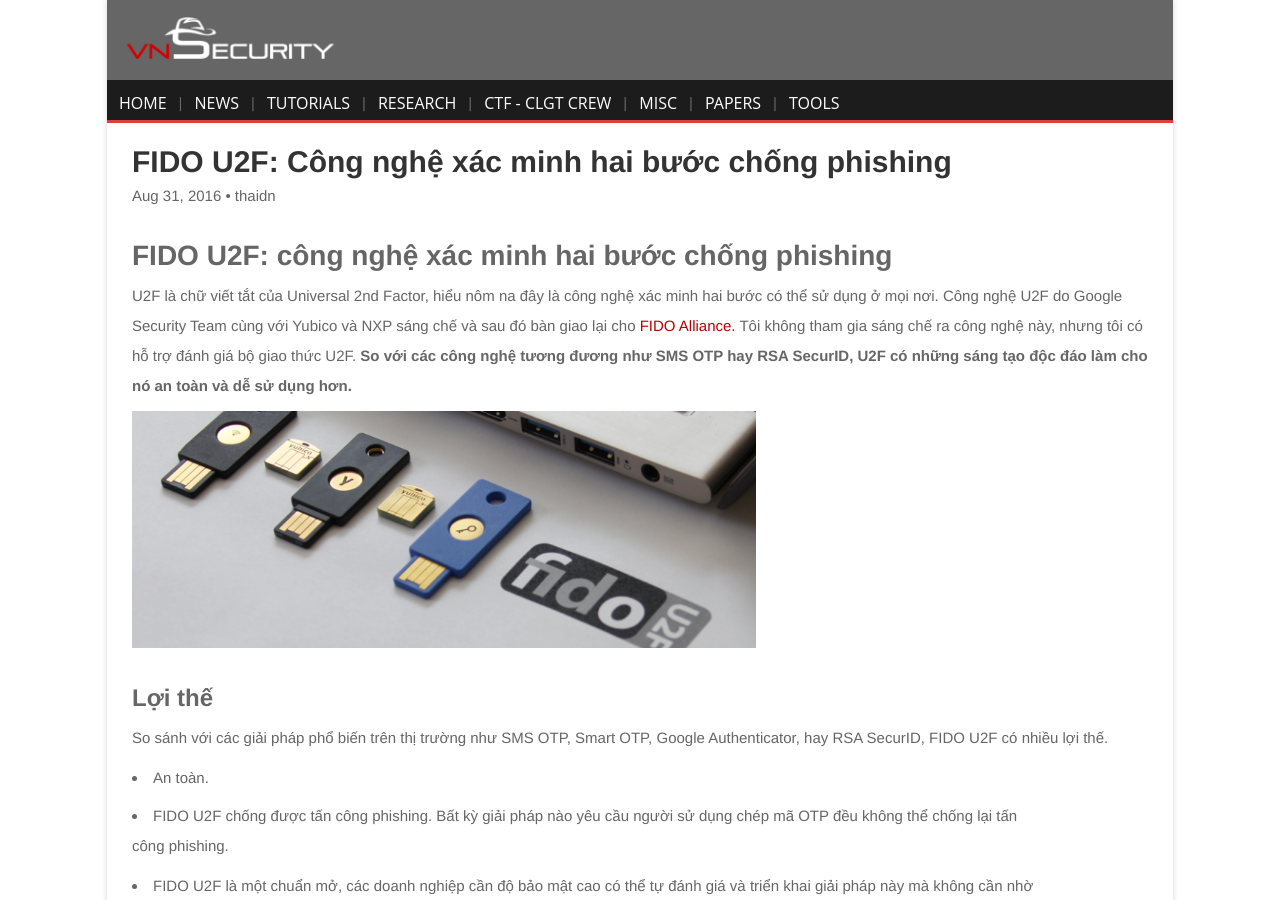
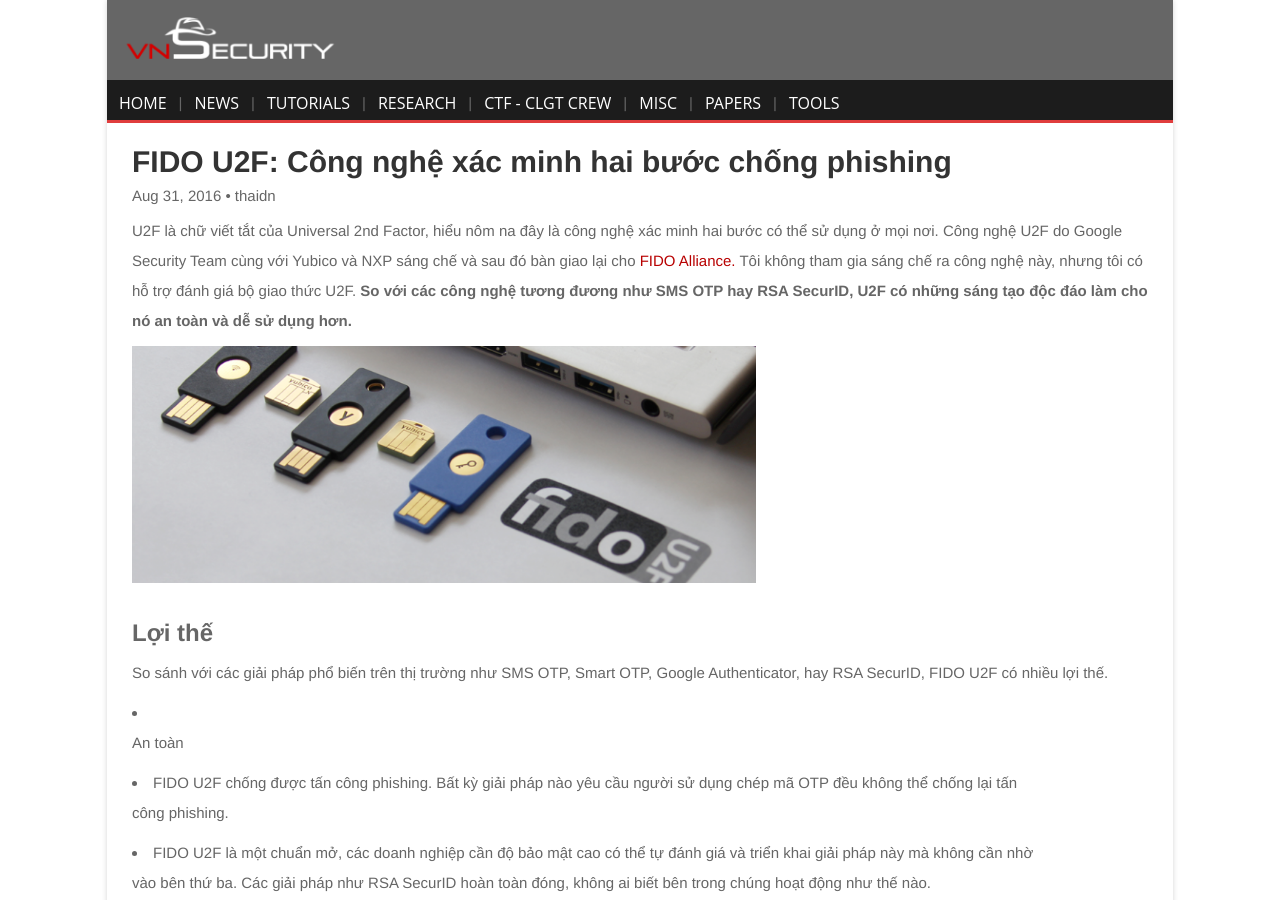
Before and after one commit to VNSECURITY/vnsecurity.github.io, a Jekyll site: the page built from _posts/2016-08-31-FIDO-U2F-cong-nghe-xac-minh-hai-buoc-chong-phishing.md, in a window 1280 px wide and 900 px high. Built offline with Jekyll 4.4.1, drawn with Linux system fonts in a browser that asks for light colours; comment, search, counter and statistics services are not loaded.

Commit message:
Update 2016-08-31-FIDO-U2F-cong-nghe-xac-minh-hai-buoc-chong-phishing.md

```diff
--- a/_posts/2016-08-31-FIDO-U2F-cong-nghe-xac-minh-hai-buoc-chong-phishing.md
+++ b/_posts/2016-08-31-FIDO-U2F-cong-nghe-xac-minh-hai-buoc-chong-phishing.md
@@ -11,8 +11,6 @@
   - phishing
 ---
 
-## FIDO U2F: công nghệ xác minh hai bước chống phishing
-
 U2F là chữ viết tắt của Universal 2nd Factor, hiểu nôm na đây là công nghệ xác minh hai bước có thể sử dụng ở mọi nơi. Công nghệ U2F do Google Security Team cùng với Yubico và NXP sáng chế và sau đó bàn giao lại cho [FIDO Alliance.](https://fidoalliance.org/) Tôi không tham gia sáng chế ra công nghệ này, nhưng tôi có hỗ trợ đánh giá bộ giao thức U2F. **So với các công nghệ tương đương như SMS OTP hay RSA SecurID, U2F có những sáng tạo độc đáo làm cho nó an toàn và dễ sử dụng hơn.**
 
 ![fido u2f](http://vnsecurity.net/assets/2016/08/fido-u2f.png)
@@ -21,9 +19,10 @@
 
 So sánh với các giải pháp phổ biến trên thị trường như SMS OTP, Smart OTP, Google Authenticator, hay RSA SecurID, FIDO U2F có nhiều lợi thế.
 
-* An toàn.
-	* FIDO U2F chống được tấn công phishing. Bất kỳ giải pháp nào yêu cầu người sử dụng chép mã OTP đều không thể chống lại tấn công phishing.
-	* FIDO U2F là một chuẩn mở, các doanh nghiệp cần độ bảo mật cao có thể tự đánh giá và triển khai giải pháp này mà không cần nhờ vào bên thứ ba. Các giải pháp như RSA SecurID hoàn toàn đóng, không ai biết bên trong chúng hoạt động như thế nào.
+* An toàn
+
+    * FIDO U2F chống được tấn công phishing. Bất kỳ giải pháp nào yêu cầu người sử dụng chép mã OTP đều không thể chống lại tấn công phishing.
+    * FIDO U2F là một chuẩn mở, các doanh nghiệp cần độ bảo mật cao có thể tự đánh giá và triển khai giải pháp này mà không cần nhờ vào bên thứ ba. Các giải pháp như RSA SecurID hoàn toàn đóng, không ai biết bên trong chúng hoạt động như thế nào.
 * Dễ sử dụng.
 	* Để xác minh, người sử dụng chỉ cần sờ hoặc nhấn vào một nút duy nhất trên thiết bị FIDO U2F ([xem thêm demo đăng nhập vào Google sử dụng thiết bị U2F của hãng Yubico](https://www.youtube.com/watch?annotation_id=annotation_1845157061&feature=iv&src_vid=BXN7-Wn1Hy4&v=LeTkw6kmlzg)). Các giải pháp khác đều yêu cầu người dùng phải chép một mã số (thường được gọi là OTP) từ thiết bị sinh mã.
 * Tiêu chuẩn mở.
```
